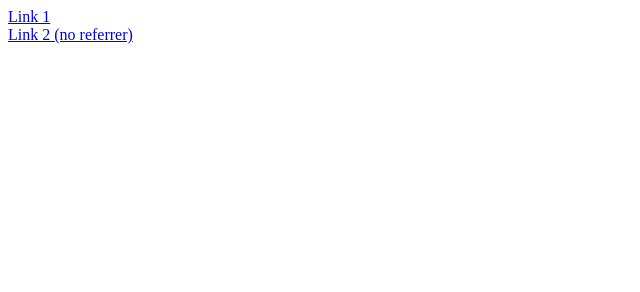
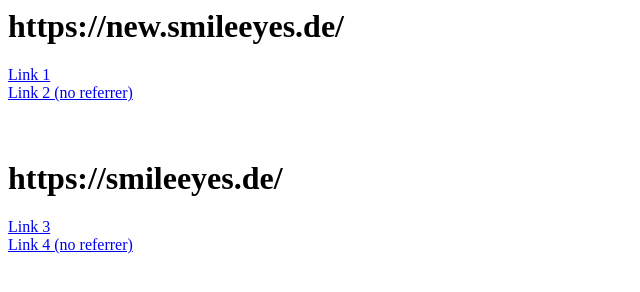
Before and after one commit to mjsunzinet/firewall-tests, a plain HTML site: page index.html in a window 1280 px wide. Shown: the whole page, without its empty margins (0-640 px from the left). Drawn offline with Linux system fonts and the light colour scheme.

Commit message:
update project

```diff
--- a/index.html
+++ b/index.html
@@ -1,4 +1,11 @@
+<h1>https://new.smileeyes.de/</h1>
 <a href="https://new.smileeyes.de/">Link 1</a>
 <br/>
 <a href="https://new.smileeyes.de/" rel="noreferrer">Link 2 (no referrer)</a>
 <br/>
+<br/>
+<br>
+<h1>https://smileeyes.de/</h1>
+<a href="https://smileeyes.de/">Link 3</a>
+<br/>
+<a href="https://smileeyes.de/" rel="noreferrer">Link 4 (no referrer)</a>
```
